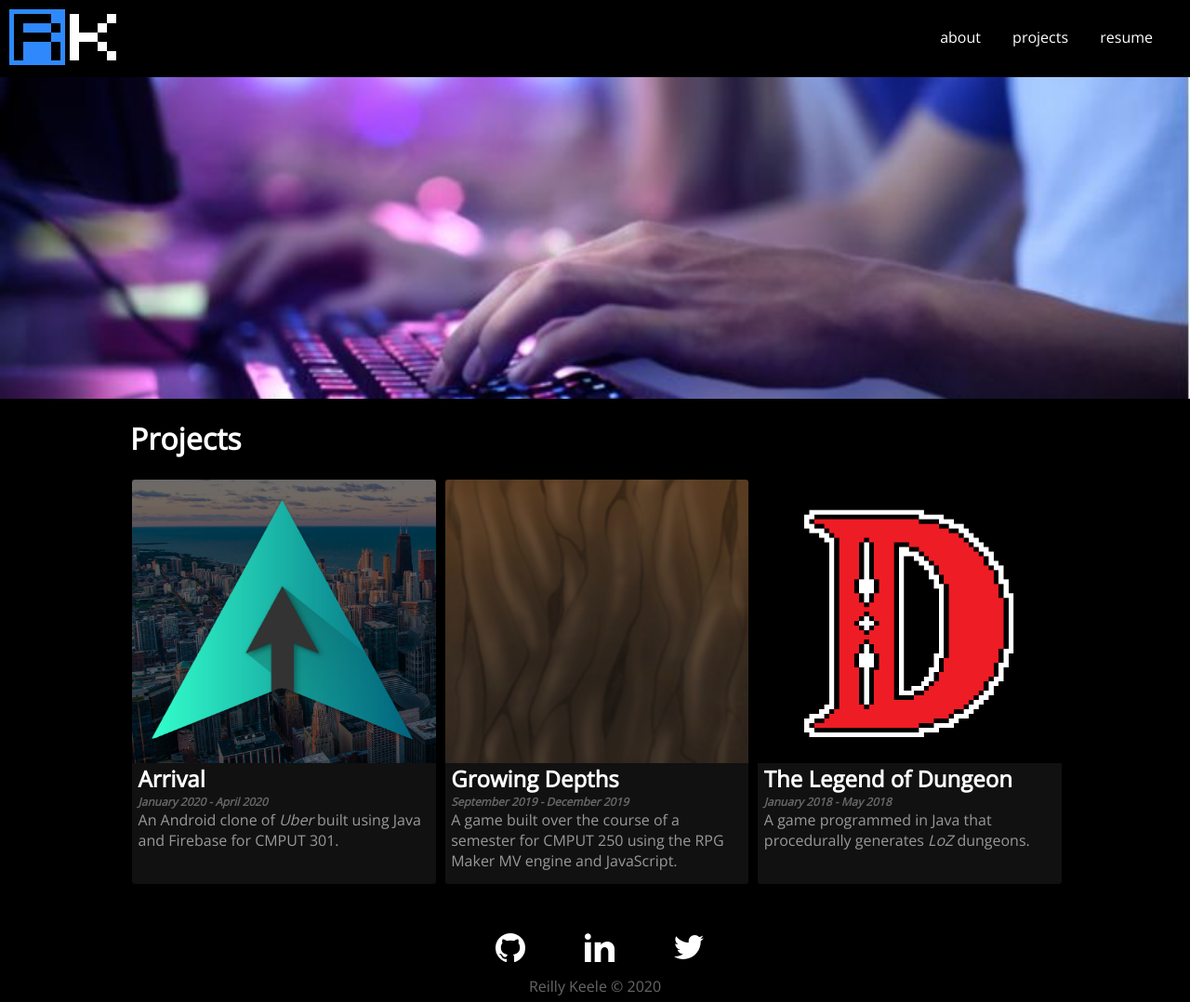
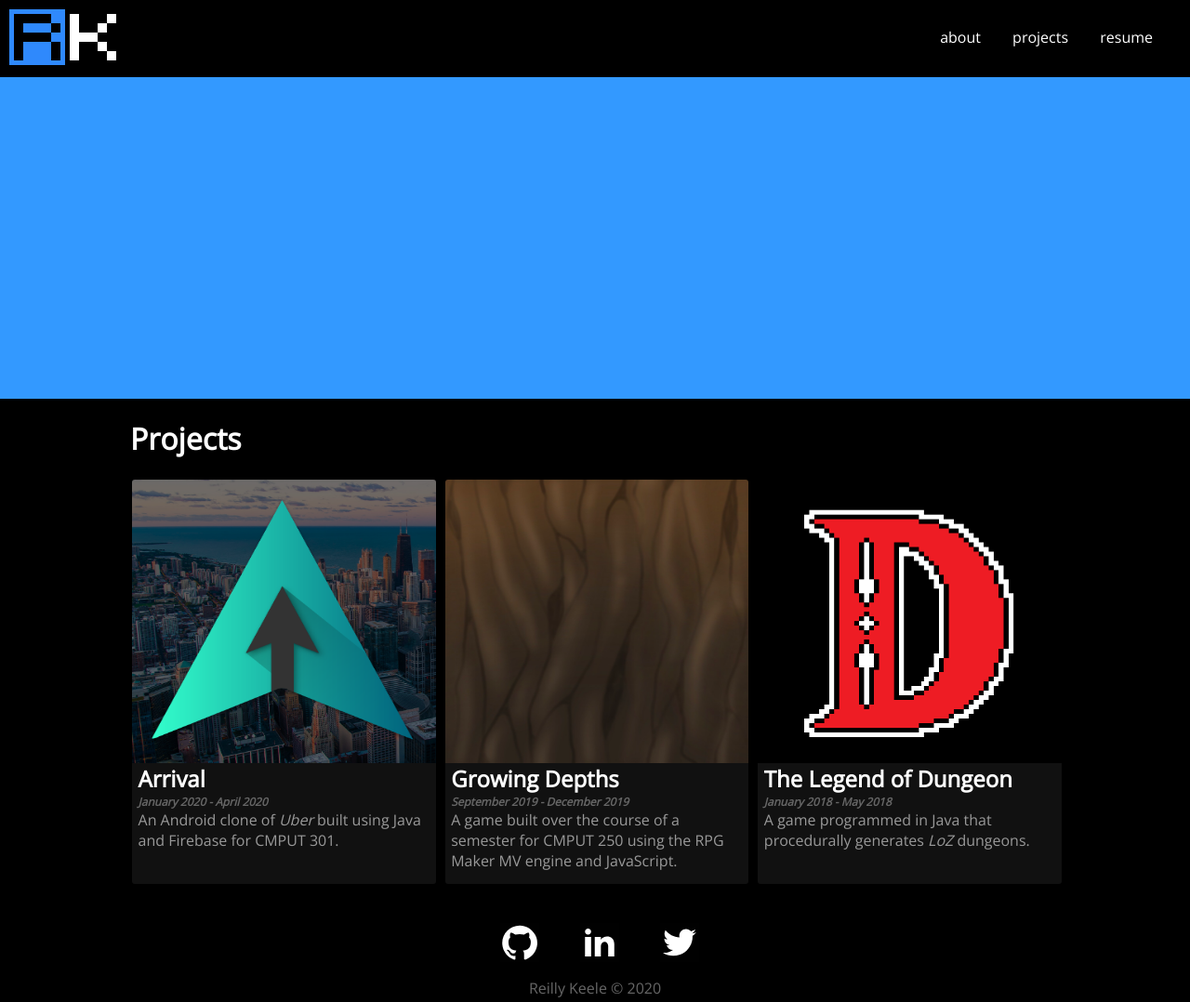
Before and after one commit to reillykeele/reillykeele.github.io, a plain HTML site: page index.html in a window 1280 px wide. Shown: the whole page at 93% size. Drawn offline with nearby package versions, Linux system fonts and the light colour scheme.

Commit message:
Upgraded Social Icons

```diff
--- a/index.html
+++ b/index.html
@@ -36,7 +36,8 @@
         <!-- <h1>Projects</h1> -->
 
         <div class="banner">
-            <div class="img-container" style="background-image: url(img/stock/stock1.jpg);"></div>
+            <!-- <div class="img-container" style="background-image: url(img/stock/stock1.jpg);"></div> -->
+            <div class="img-container" style="background-color: var(--accentColor)"></div>
         </div>
 
         <!-- PROJECTS GRID -->
@@ -94,16 +95,23 @@
     </div>
 
     <footer>
+
         <div class="socials">
             <ul>
                 <li>
-                    <a href="https://github.com/reillykeele"><img src="img/icons/socials/github.svg" width="32px"></a>
+                    <a href="https://github.com/reillykeele">
+                        <div class="social-icon" style="background-image: url(img/icons/socials/github2.svg);"></div>
+                    </a>
                 </li>
                 <li>
-                    <a href="https://www.linkedin.com/in/reilly-keele-81a060187/"><img src="img/icons/socials/linkedin.svg" width="32px"></a>
+                    <a href="https://www.linkedin.com/in/reilly-keele-81a060187/">
+                        <div class="social-icon" style="background-image: url(img/icons/socials/linkedin2.svg);"></div>
+                    </a>
                 </li>
                 <li>
-                    <a href="https://twitter.com/reillykeele"><img src="img/icons/socials/twitter.svg" width="32px"></a>
+                    <a href="https://twitter.com/reillykeele">
+                        <div class="social-icon" style="background-image: url(img/icons/socials/twitter2.svg);"></div>
+                    </a>
                 </li>
             </ul>
         </div>
--- a/styles/style.css
+++ b/styles/style.css
@@ -57,6 +57,7 @@ footer {
 
 footer p {
     margin: 0px;
+    margin-top: 12px;
     margin-bottom: 12px;
 }
 
@@ -175,17 +176,24 @@ h2 {
     transition: 0.2s;
 }
 
-.socials svg {
-    padding: 0px;
-    transition: 0.2s;
-    fill: var(--whiteColor);
+.socials img:hover {
+    background-color: var(--accentColor);
+    mix-blend-mode: multiply;
 }
 
-.socials svg:hover {
-    fill: var(--accentColor);
+.socials .social-icon {
+    background-position: center;
+    background-repeat: no-repeat;
+    display: inline-block;
+    padding: 5px;
+    transition: 0.2s;
+    width: 32px;
+    height: 32px;
+    background-blend-mode: multiply;
+    background-color: white;
 }
 
-.socials img:hover {
+.socials .social-icon:hover {
     background-color: var(--accentColor);
 }
 
```
Also changed, not shown: arrival.html (+9 -3 lines), img/icons/socials/github2.svg (added), img/icons/socials/github_b.svg (added), img/icons/socials/linkedin2.svg (added), img/icons/socials/twitter2.svg (added).
